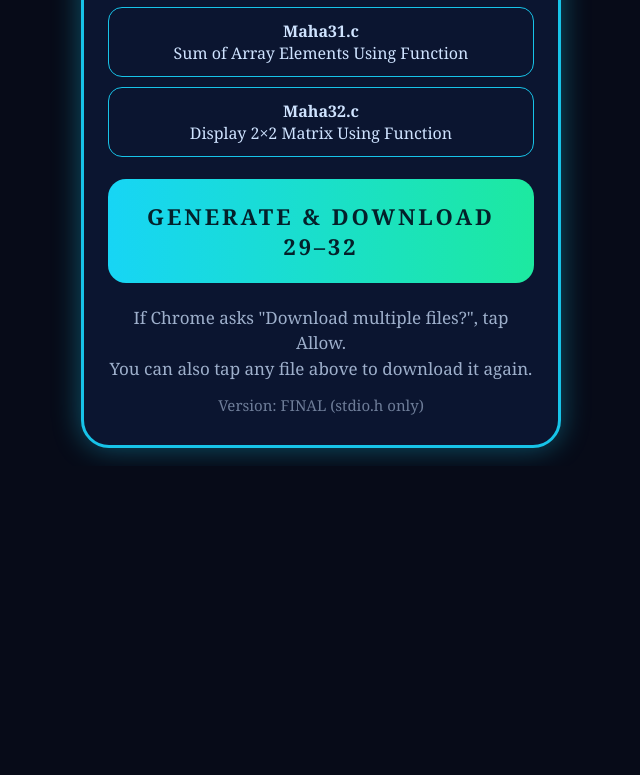
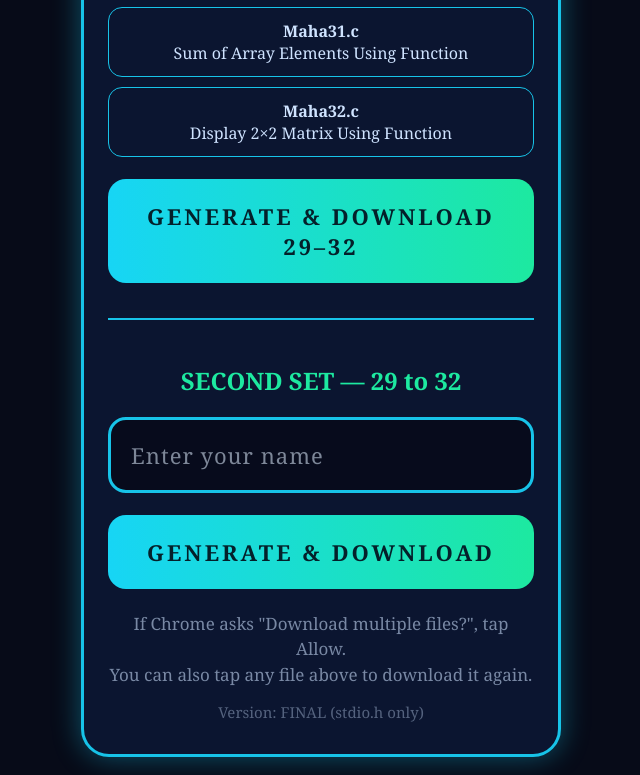
Before and after one commit to mahaboopathi003-maha/maha-crogram-, a plain HTML site: page index.html in a window 1280 px wide. Shown: the part 786-1561 px from the top of the page, without its empty margins (319-959 px from the left). Before the commit the page ends 1252 px from the top, so only its background shows below. Drawn offline with Linux system fonts and the light colour scheme; a web font is replaced by a local one.

Commit message:
Update index.html

```diff
--- a/index.html
+++ b/index.html
@@ -91,8 +91,26 @@
     GENERATE &amp; DOWNLOAD 29–32
   </button>
 
+  <div id="links"></div>
+</div>
+
+<!-- SECOND SET -->
+<div class="second-set">
+  <h2>SECOND SET — 29 to 32</h2>
+
+  <input id="secondName"
+         type="text"
+         placeholder="Enter your name"
+         maxlength="40">
+
+  <button id="genSecond" type="button">
+    GENERATE &amp; DOWNLOAD
+  </button>
+
   <div id="secondLinks"></div>
 </div>
+
+<div class="note">
   <div class="note">If Chrome asks "Download multiple files?", tap Allow.<br>You can also tap any file above to download it again.</div>
   <div class="ver">Version: FINAL (stdio.h only)</div>
 </div>
```
